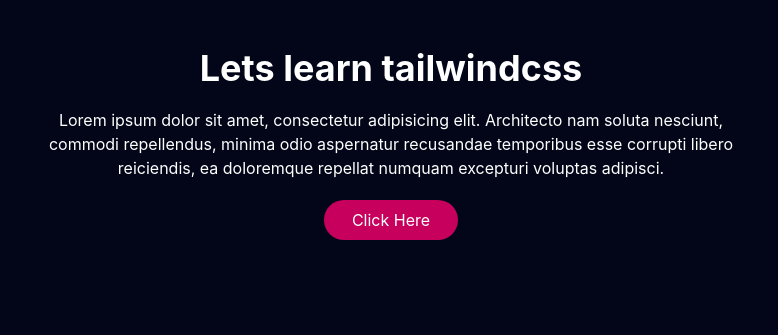
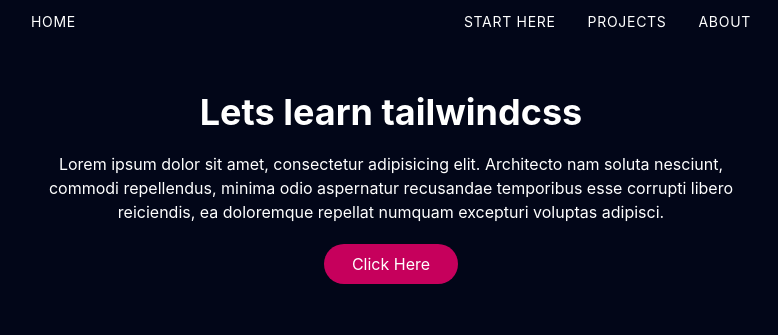
Before and after one commit to Kola0D246/tailwindcss-tutorial, a website built with Vite: page index.html in a window 1280 px wide. Shown: the whole page, without its empty margins (249-1027 px from the left). Built offline with nearby package versions, Linux system fonts and the light colour scheme.

Commit message:
feat: add navbar (flexbox)

```diff
--- a/index.html
+++ b/index.html
@@ -7,6 +7,17 @@
     <title>tailwind-css-beginners</title>
   </head>
   <body class="bg-slate-950 text-white">
+    <header class="mx-auto max-w-3xl px-4 py-3">
+      <nav>
+        <ul class="flex gap-x-4 gap-y-1 justify-center sm:justify-between text-sm uppercase tracking-wider">
+          <li class="sm:me-auto"><a href="" class="hover:bg-pink-500 transition-colors p-2 rounded-sm">Home</a></li>
+          <li><a href="" class="hover:bg-pink-500 transition-colors p-2 rounded-sm">Start Here</a></li>
+          <li><a href="" class="hover:bg-pink-500 transition-colors p-2 rounded-sm">Projects</a></li>
+          <li><a href="" class="hover:bg-pink-500 transition-colors p-2 rounded-sm">About</a></li>
+        </ul>
+      </nav>
+    </header>
+
     <section class="space-y-5 text-center mx-auto max-w-3xl px-4 py-12">
       <h1  class="text-4xl font-bold"> Lets learn tailwindcss </h1>
       <p class="text-base/6">
```
